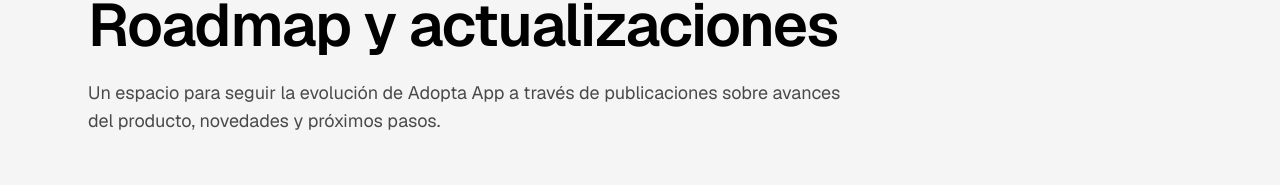
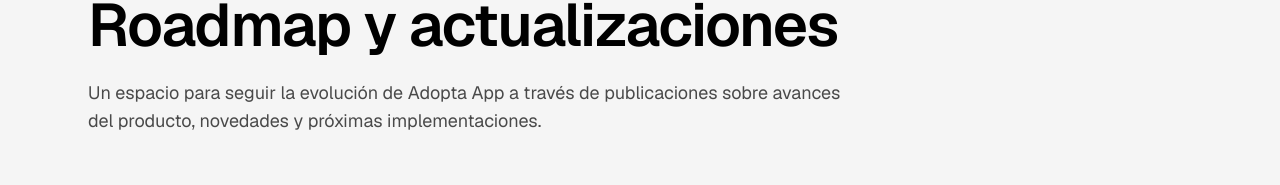
Before and after one commit to SantiagoPlus/adoptar_app, a Next.js app: page /actualizaciones in a window 1280 px wide. Shown: the part 181-366 px from the top of the page. Built offline with nearby package versions, Linux system fonts and the light colour scheme.

Commit message:
Update text in page description for clarity

```diff
--- a/app/actualizaciones/page.tsx
+++ b/app/actualizaciones/page.tsx
@@ -255,8 +255,7 @@ export default function ActualizacionesPage({
 
             <p className="mt-6 max-w-3xl text-base leading-7 text-black/70 md:text-lg">
               Un espacio para seguir la evolución de Adopta App a través de
-              publicaciones sobre avances del producto, novedades y próximos
-              pasos.
+              publicaciones sobre avances del producto, novedades y próximas implementaciones.
             </p>
           </header>
         </div>
```
